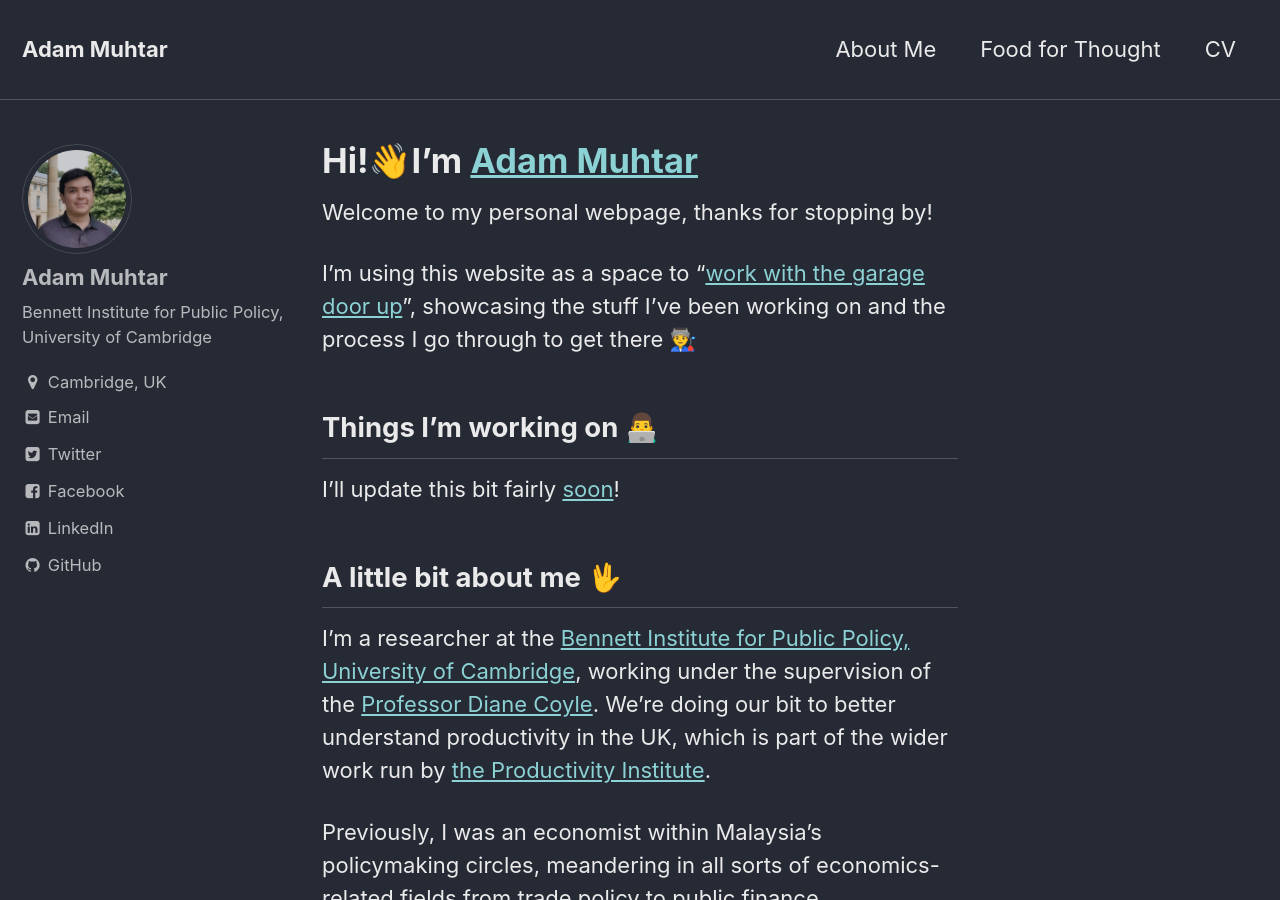
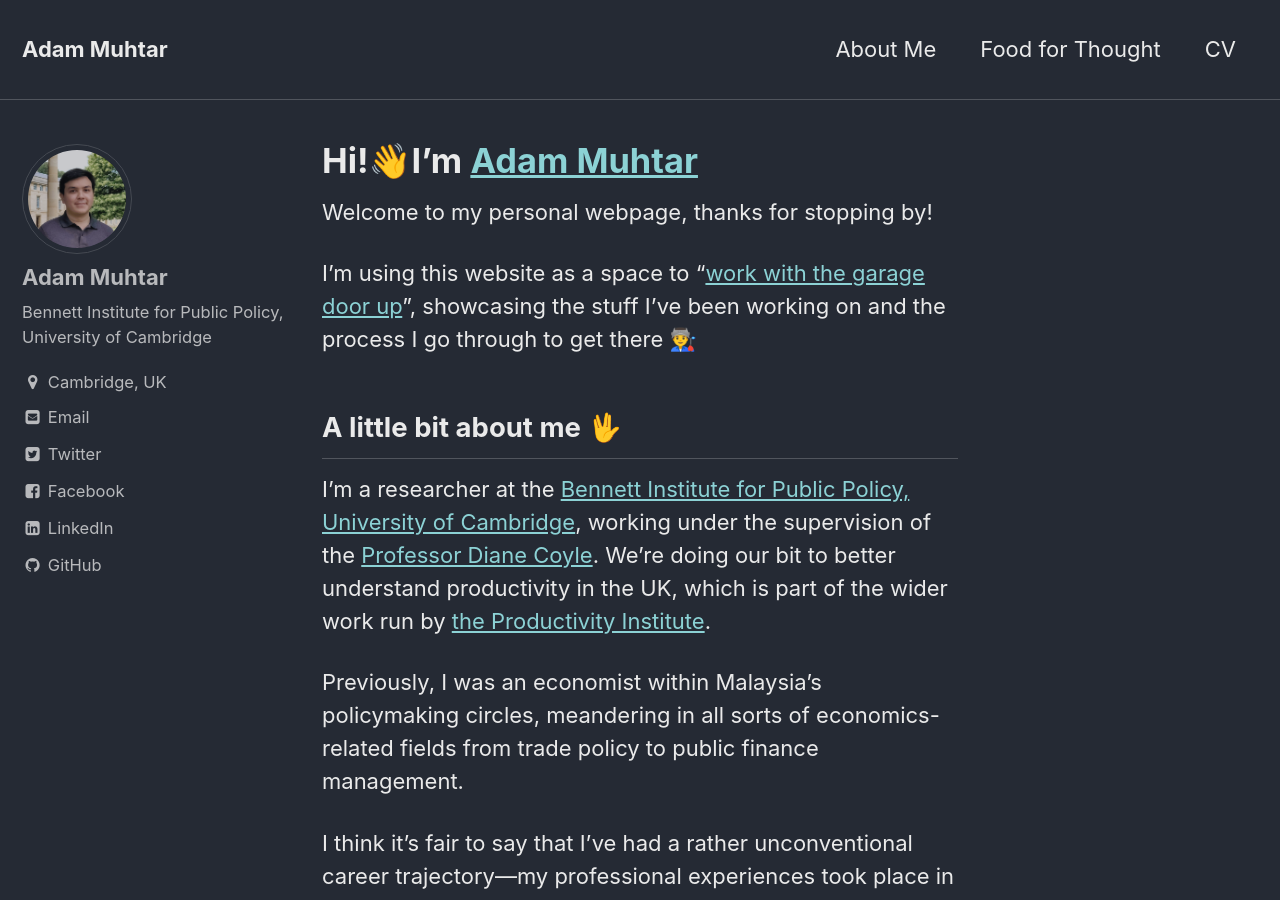
Before and after one commit to adammuhtar/adammuhtar.github.io, a Jekyll site: the page built from index.md, in a window 1280 px wide and 900 px high. Built offline with Jekyll 4.4.1, drawn with Linux system fonts in a browser that asks for light colours.

Commit message:
Update index.md

```diff
--- a/index.md
+++ b/index.md
@@ -8,10 +8,6 @@ comments: false
 Welcome to my personal webpage, thanks for stopping by!
 
 I'm using this website as a space to "[work with the garage door up](https://notes.andymatuschak.org/About_these_notes?stackedNotes=z21cgR9K3UcQ5a7yPsj2RUim3oM2TzdBByZu)", showcasing the stuff I've been working on and the process I go through to get there 👨‍🏭
-
-## Things I'm working on 👨‍💻
-
-I'll update this bit fairly [soon](https://i.redd.it/8vgvw87yo6j71.jpg)!
 
 ## A little bit about me 🖖
 
```
